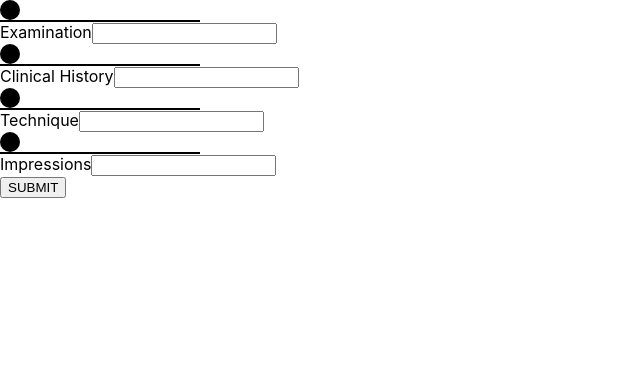
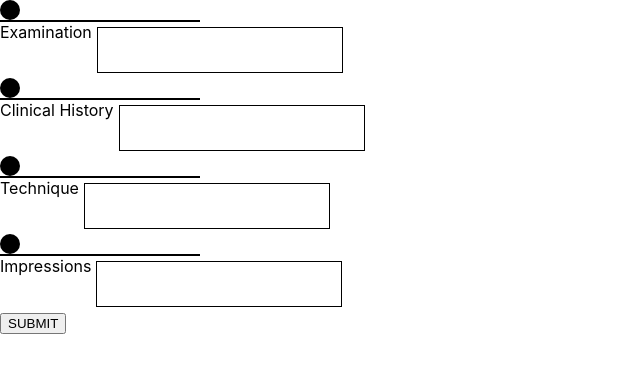
Before and after one commit to Imallek/exercise1-2, a React (Create React App) app: page / in a window 1280 px wide. Shown: the top 372 px of the page, without its empty margins (0-640 px from the left). Built offline with nearby package versions, Linux system fonts and the light colour scheme.

Commit message:
make input resizeable

```diff
--- a/src/components/formElement.js
+++ b/src/components/formElement.js
@@ -1,7 +1,7 @@
 import React from "react";
 import styles from "../styles/formElement.module.css";
 
-const FormElement = ({ id, data, changeListener, focusListener }) => {
+const FormElement = ({ id, data, changeListener, focusListener, addRef }) => {
   let touched = data.pristine ? "" : styles.touched;
   return (
     <div>
@@ -9,15 +9,17 @@ const FormElement = ({ id, data, changeListener, focusListener }) => {
       <div className={[styles.line, touched].join(" ")}></div>
       <div className="field" key={`field-${id}`}>
         <label htmlFor={id}>{data.name}</label>
-        <input
-          className={styles.textarea}
-          onFocus={(e) => focusListener(e)}
-          onChange={(e) => changeListener(e)}
-          type="text"
-          name={id}
-          id={id}
-          value={data.value}
-        />
+        <label className={[styles.inputsizer, styles.stacked].join(" ")}>
+          <textarea
+            ref={data.selfReference}
+            id={id}
+            name={id}
+            value={data.value}
+            onFocus={(e) => focusListener(e)}
+            onChange={(e) => changeListener(e)}
+            rows="1"
+          ></textarea>
+        </label>
       </div>
     </div>
   );
--- a/src/containers/form.js
+++ b/src/containers/form.js
@@ -7,19 +7,48 @@ class Form extends React.Component {
     super(props);
     this.state = {
       formFields: {
-        Examination: { name: "Examination", value: "", pristine: true },
+        Examination: {
+          name: "Examination",
+          value: "",
+          pristine: true,
+          selfReference: React.createRef(null),
+        },
         ClinicalHistory: {
           name: "Clinical History",
           value: "",
           pristine: true,
+          selfReference: React.createRef(null),
         },
-        Technique: { name: "Technique", value: "", pristine: true },
-        Impressions: { name: "Impressions", value: "", pristine: true },
+        Technique: {
+          name: "Technique",
+          value: "",
+          pristine: true,
+          selfReference: React.createRef(null),
+        },
+        Impressions: {
+          name: "Impressions",
+          value: "",
+          pristine: true,
+          selfReference: React.createRef(null),
+        },
       },
     };
   }
 
+  check = (event) => {
+    // selfReference.current.parentNode.dataset.value =
+    // selfReference.current.value;
+    // let id = event.target.id;
+    // console.log(id);
+    // this.state.formFields[
+    //   id
+    // ].current.parentNode.dataset.value = this.state.formFields[
+    //   id
+    // ].current.value;
+  };
+
   changeListener = (event) => {
+    console.log(event.target.value);
     let updatedForm = {
       ...this.state.formFields,
     };
@@ -27,6 +56,8 @@ class Form extends React.Component {
     let fieldId = event.target.id;
     let updatedField = { ...this.state.formFields[fieldId] };
     updatedField.value = event.target.value;
+    updatedField.selfReference.current.parentNode.dataset.value =
+      updatedField.selfReference.current.value;
 
     updatedForm[fieldId] = updatedField;
     this.setState({
@@ -53,7 +84,10 @@ class Form extends React.Component {
     event.preventDefault();
     let inputData = {};
     for (let key in this.state.formFields) {
-      inputData[key] = this.state.formFields[key].value;
+      inputData[key] = this.state.formFields[key].value.replace(
+        /(\r\n|\n|\r)/gm,
+        ""
+      );
     }
 
     console.log(inputData);
--- a/src/styles/formElement.module.css
+++ b/src/styles/formElement.module.css
@@ -14,6 +14,63 @@
   background-color: green;
 }
 
-.textarea {
+*,
+*::before,
+*::after {
+  box-sizing: border-box;
+}
+
+.inputsizer {
+  display: inline-grid;
+  vertical-align: top;
+  -webkit-box-align: center;
+  align-items: center;
+  position: relative;
+  border: solid 1px;
+  padding: 0.25em 0.5em;
+  margin: 5px;
+}
+.inputsizer.stacked {
+  padding: 0.5em;
+  -webkit-box-align: stretch;
+  align-items: stretch;
+}
+.inputsizer.stacked::after,
+.inputsizer.stacked input,
+.inputsizer.stacked textarea {
+  grid-area: 2 / 1;
+}
+.inputsizer::after,
+.inputsizer input,
+.inputsizer textarea {
+  width: auto;
+  min-width: 1em;
+  grid-area: 1 / 2;
+  font: inherit;
+  padding: 0.25em;
+  margin: 0;
   resize: none;
+  background: none;
+  -webkit-appearance: none;
+  -moz-appearance: none;
+  appearance: none;
+  border: none;
 }
+.inputsizer span {
+  padding: 0.25em;
+}
+.inputsizer::after {
+  content: attr(data-value) " ";
+  visibility: hidden;
+  white-space: pre-wrap;
+}
+.inputsizer:focus-within {
+  outline: solid 1px blue;
+}
+.inputsizer:focus-within > span {
+  color: blue;
+}
+.inputsizer:focus-within textarea:focus,
+.inputsizer:focus-within input:focus {
+  outline: none;
+}
```
Also changed, not shown: 1 other file (tests, documents, lock files or other folders).
